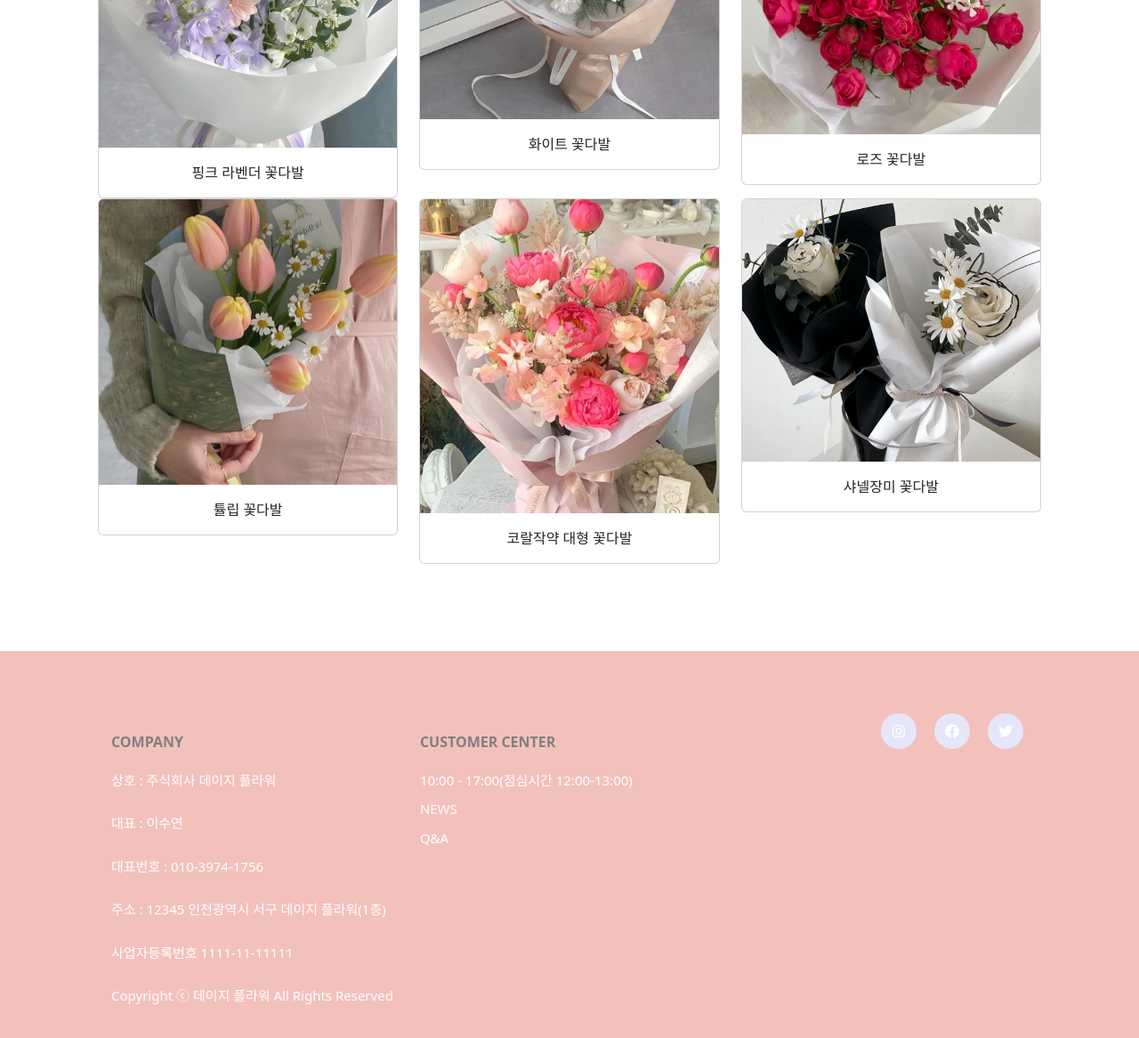
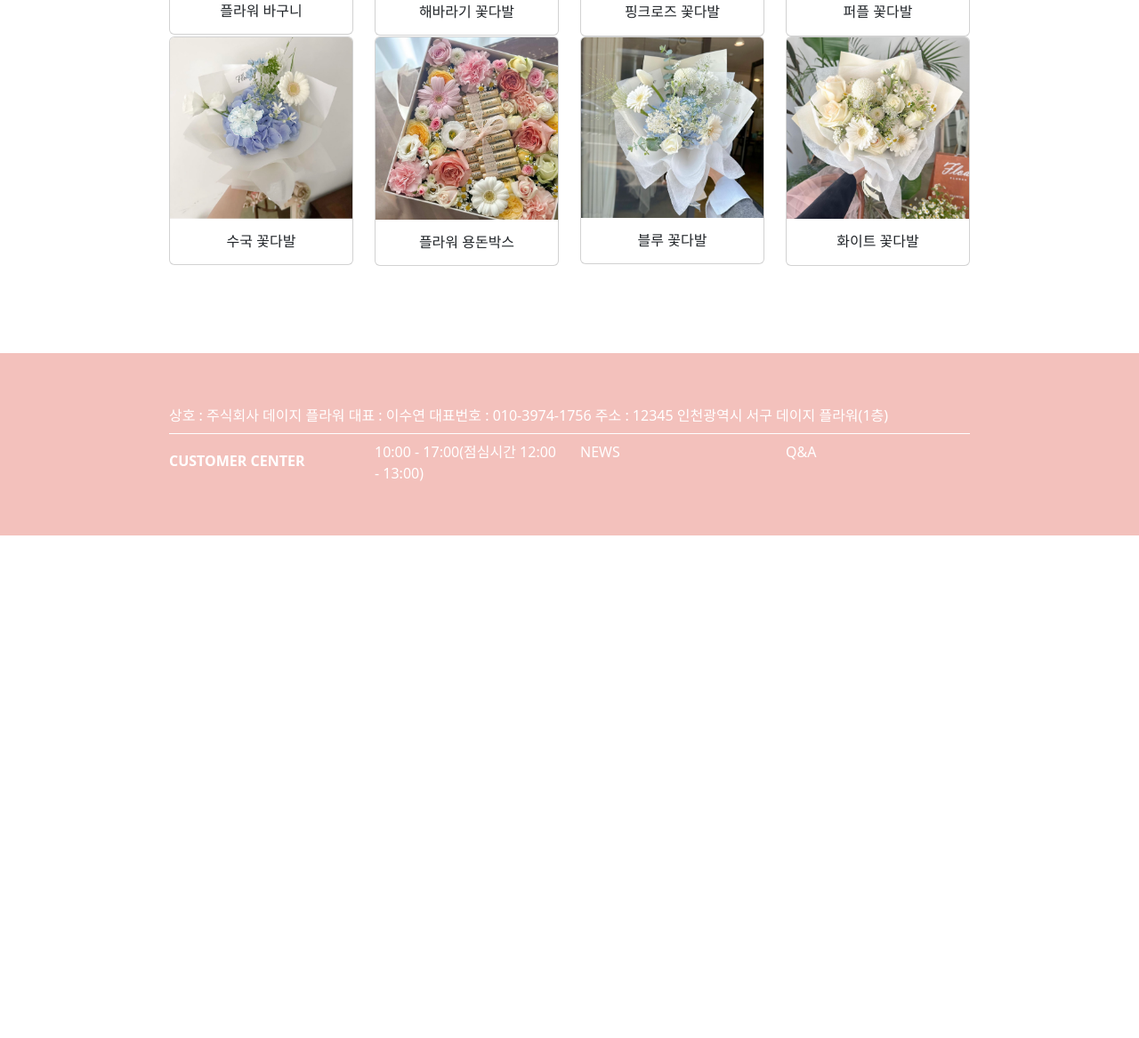
Before and after one commit to leesuyeon116/daisy_flower_project, a plain HTML site: page daisy_flower_website/index.html in a window 1280 px wide. Shown: the part 1669-2836 px from the top of the page at 89% size. After the commit the page ends 2271 px from the top, so only its background shows below. Drawn offline with nearby package versions, Linux system fonts and the light colour scheme.

Commit message:
중간 커밋

```diff
--- a/daisy_flower_website/index.html
+++ b/daisy_flower_website/index.html
@@ -64,51 +64,67 @@
 
           <div class="container mb-5">
             <div class="row">
-                <div class="col-md-4 col-sm-12">
-                    <div class="card">
-                        <img src="./image/flower4.PNG" class="card-img-top" alt="...">
+                <div class="col-md-3 col-sm-12">
+                    <div class="card flex-grow-1">
+                        <img src="./image/flower4.jpg" class="card-img-top" alt="...">
                         <div class="card-body">
-                            <p class="card-text text-center">핑크 라벤더 꽃다발</p>
+                            <h6 class="card-text text-center">플라워 바구니</h6>
                         </div>
                     </div>
                 </div>
-                <div class="col-md-4 col-sm-12">
-                    <div class="card">
-                        <img src="./image/flower5.PNG" class="card-img-top" alt="...">
+                <div class="col-md-3 col-sm-12">
+                    <div class="card flex-grow-1">
+                        <img src="./image/flower5.jpg" class="card-img-top" alt="...">
                         <div class="card-body">
-                            <p class="card-text text-center">화이트 꽃다발</p>
+                            <h6 class="card-text text-center">해바라기 꽃다발</h6>
                         </div>
                     </div>
                 </div>
-                <div class="col-md-4 col-sm-12">
-                    <div class="card">
-                        <img src="./image/flower6.PNG" class="card-img-top" alt="...">
+                <div class="col-md-3 col-sm-12">
+                    <div class="card flex-grow-1">
+                        <img src="./image/flower6.jpg" class="card-img-top" alt="...">
                         <div class="card-body">
-                            <p class="card-text text-center">로즈 꽃다발</p>
+                            <h6 class="card-text text-center">핑크로즈 꽃다발</h6>
                         </div>
                     </div>
                 </div>
-                <div class="col-md-4 col-sm-12">
-                    <div class="card">
-                        <img src="./image/flower7.PNG" class="card-img-top" alt="...">
+                <div class="col-md-3 col-sm-12">
+                    <div class="card flex-grow-1">
+                        <img src="./image/flower7.jpg" class="card-img-top" alt="...">
                         <div class="card-body">
-                            <p class="card-text text-center">튤립 꽃다발</p>
+                            <h6 class="card-text text-center">퍼플 꽃다발</h6>
                         </div>
                     </div>
                 </div>
-                <div class="col-md-4 col-sm-12">
+                <div class="col-md-3 col-sm-12">
                     <div class="card">
-                        <img src="./image/flower8.PNG" class="card-img-top" alt="...">
+                        <img src="./image/flower8.jpg" class="card-img-top" alt="...">
                         <div class="card-body">
-                            <p class="card-text text-center">코랄작약 대형 꽃다발</p>
+                            <h6 class="card-text text-center">수국 꽃다발</h6>
                         </div>
                     </div>
                 </div>
-                <div class="col-md-4 col-sm-12">
+                <div class="col-md-3 col-sm-12">
                     <div class="card">
-                        <img src="./image/flower9.PNG" class="card-img-top" alt="...">
+                        <img src="./image/flower9.jpg" class="card-img-top" alt="...">
                         <div class="card-body">
-                            <p class="card-text text-center">샤넬장미 꽃다발</p>
+                            <h6 class="card-text text-center">플라워 용돈박스</h6>
+                        </div>
+                    </div>
+                </div>
+                <div class="col-md-3 col-sm-12">
+                    <div class="card">
+                        <img src="./image/flower10.jpg" class="card-img-top" alt="...">
+                        <div class="card-body">
+                            <h6 class="card-text text-center">블루 꽃다발</h6>
+                        </div>
+                    </div>
+                </div>
+                <div class="col-md-3 col-sm-12">
+                    <div class="card">
+                        <img src="./image/flower11.jpg" class="card-img-top" alt="...">
+                        <div class="card-body">
+                            <h6 class="card-text text-center">화이트 꽃다발</h6>
                         </div>
                     </div>
                 </div>
@@ -118,40 +134,24 @@
 
     <footer>
         <div class="container">
-            <div class="footer-menu">
-                <div class="first-box">
-                    <div class="column">
-                        <div class="sub-title">COMPANY</div>
-                        <p class="footer-menu-item">상호 : 주식회사 데이지 플라워</p>
-                        <p class="footer-menu-item">대표 : 이수연</p>
-                        <p class="footer-menu-item">대표번호 : 010-3974-1756</p>
-                        <p class="footer-menu-item">주소 : 12345 인천광역시 서구 데이지 플라워(1층)</p>
-                        <p class="footer-menu-item">사업자등록번호 1111-11-11111</p>
-                        <p class="footer-menu-item">Copyright ⓒ 데이지 플라워 All Rights Reserved</p>
-                    </div>
+            <div class="pb-2 pt-2 first-line">
+                <span class="col">상호 : 주식회사 데이지 플라워</span>
+                <span class="col">대표 : 이수연</span>
+                <span class="col">대표번호 : 010-3974-1756</span>
+                <span class="col">주소 : 12345 인천광역시 서구 데이지 플라워(1층)</span>
+            </div>
 
-                    <div class="column">
-                        <div class="sub-title">CUSTOMER CENTER</div>
-                        <span class="footer-menu-item">10:00 - 17:00(점심시간 12:00-13:00)</span>
-                        <a href="#" class="footer-menu-item">NEWS</a>
-                        <a href="#" class="footer-menu-item">Q&A</a>
-                    </div>
-                </div>
-
-                <div class="second-box">
-                    <div class="icon-box">
-                        <i class="fa-brands fa-instagram"></i>
-                    </div>
-                    <div class="icon-box">
-                        <i class="fa-brands fa-facebook"></i>
-                    </div>
-                    <div class="icon-box">
-                        <i class="fa-brands fa-twitter"></i>
-                    </div>
+            <div class="pb-2 pt-2">
+                <div class="row">
+                    <div class=" col sub-title">CUSTOMER CENTER</div>
+                    <div class="col">10:00 - 17:00(점심시간 12:00 - 13:00)</div>
+                    <div class="col"><a href="#">NEWS</a></div>
+                    <div class="col"><a href="#">Q&A</a></div>
                 </div>
             </div>
         </div>
     </footer>
+
     <script src="https://cdn.jsdelivr.net/npm/bootstrap@5.3.3/dist/js/bootstrap.bundle.min.js"
     integrity="sha384-YvpcrYf0tY3lHB60NNkmXc5s9fDVZLESaAA55NDzOxhy9GkcIdslK1eN7N6jIeHz"
     crossorigin="anonymous"></script>
--- a/daisy_flower_website/style.css
+++ b/daisy_flower_website/style.css
@@ -30,90 +30,39 @@ nav {
 }
 
 .container {
-    max-width: 1200px;
+    max-width: 1000px;
     width: 100%;
-    padding: 70px;
+    padding: 50px;
     padding-bottom: 50px;
 }
 
-/*
-footer {
-    min-height: 500px;
-    background-color: #f3c1bc;
-    display: flex;
-    justify-content: center;
-    align-items: center;
-}
-*/
-
 footer {
     background-color: #f3c1bc;
-    /* height: 500px; */
 }
 
-@media screen and (max-width: 45rem) {
+.first-line {
+    border-bottom: 1px solid white;
+}
+
+.second-line a {
+    color: #808080;
+    text-decoration: none;
+}
+
+
+@media screen and (max-width: 48rem) {
     .first-line {
         text-align: center;
     }
-}
-
-@media screen and (max-width: 45rem) {
     .second-line {
         padding-left: 2rem;
         padding-right: 2rem;
+        border-bottom: 1px solid white;
     }
 }
 
-
-.footer-menu {
-    display: flex;
-    justify-content: space-between;
-    height: 350px;
+.sub-title {
+    color: white;
+    font-weight: 800;
+    margin: 10px 0px;
 }
-
-.first-box {
-    display: flex;
-    justify-content: space-between;
-}
-
-.second-box {
-    display: flex;
-    justify-content: flex-end;
-}
-
-.footer-menu-item {
-    padding-bottom: 10px;
-    font-size: 15px;
-}
-
-.column {
-    display: flex;
-    flex-direction: column;
-    padding: 0 15px;
-}
-
-.sub-title {
-    color: #808080;
-    font-weight: 900;
-    margin: 20px 0px;
-}
-
-.icon-box {
-    width: 40px;
-    height: 40px;
-    background-color: #e6e6fa;
-    border-radius: 60%;
-    margin-right: 20px;
-    display: flex;
-    justify-content: center;
-    align-items: center;
-    margin-bottom: 10px;
-}
-
-.icon {
-    font-size: 24px;
-}
-
-.icon-box:hover {
-    color: #808080;
-}
```
Also changed, not shown: daisy_flower_website/image/flower10.jpg (added), daisy_flower_website/image/flower11.jpg (added), daisy_flower_website/image/flower12.jpg (added), daisy_flower_website/image/flower4.PNG (deleted), daisy_flower_website/image/flower4.jpg (added), daisy_flower_website/image/flower5.PNG (deleted), daisy_flower_website/image/flower5.jpg (added), daisy_flower_website/image/flower6.PNG (deleted), daisy_flower_website/image/flower6.jpg (added), daisy_flower_website/image/flower7.PNG (deleted), daisy_flower_website/image/flower7.jpg (added), daisy_flower_website/image/flower8.PNG (deleted), daisy_flower_website/image/flower8.jpg (added), daisy_flower_website/image/flower9.PNG (deleted), 1 more files.
